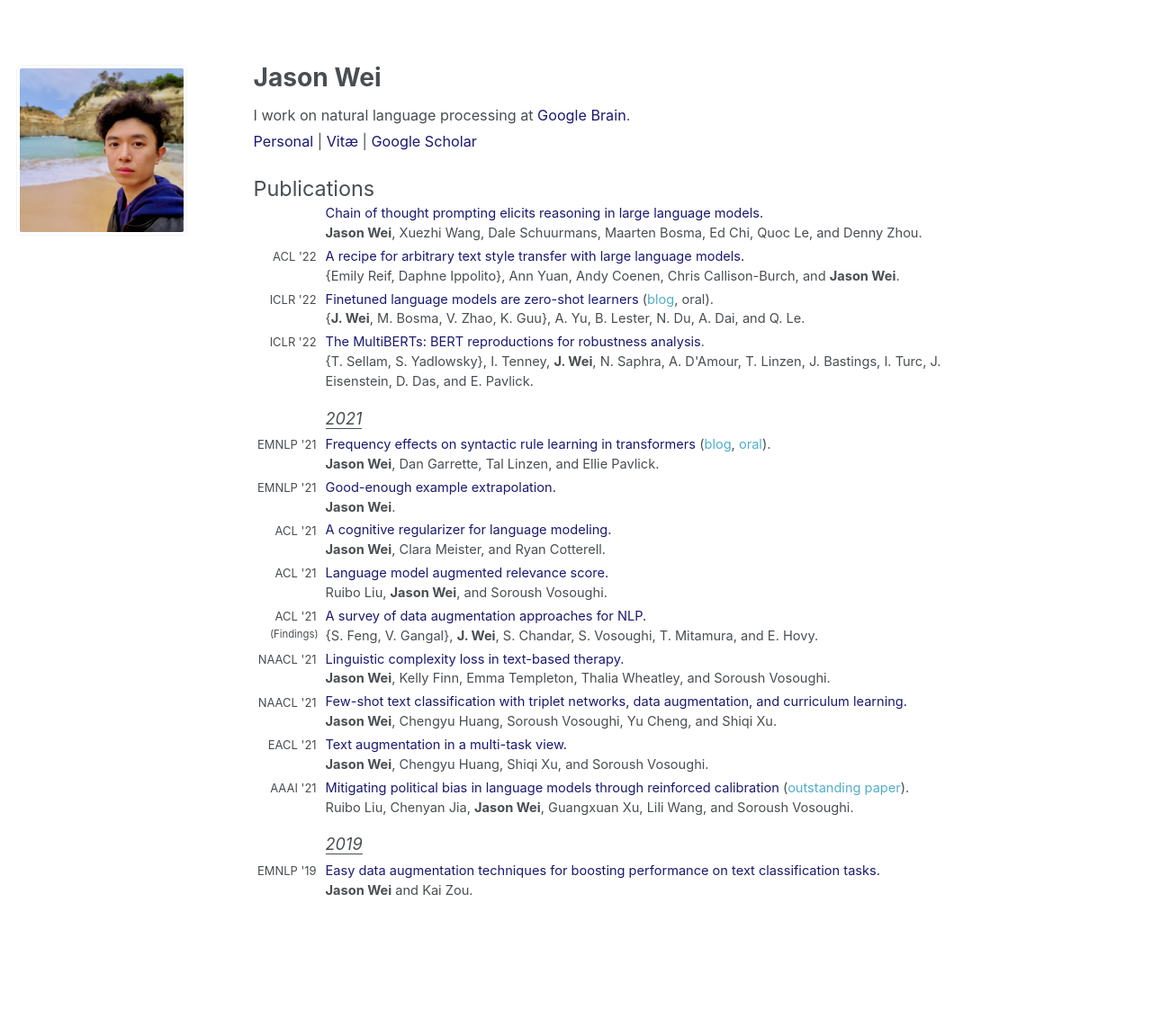
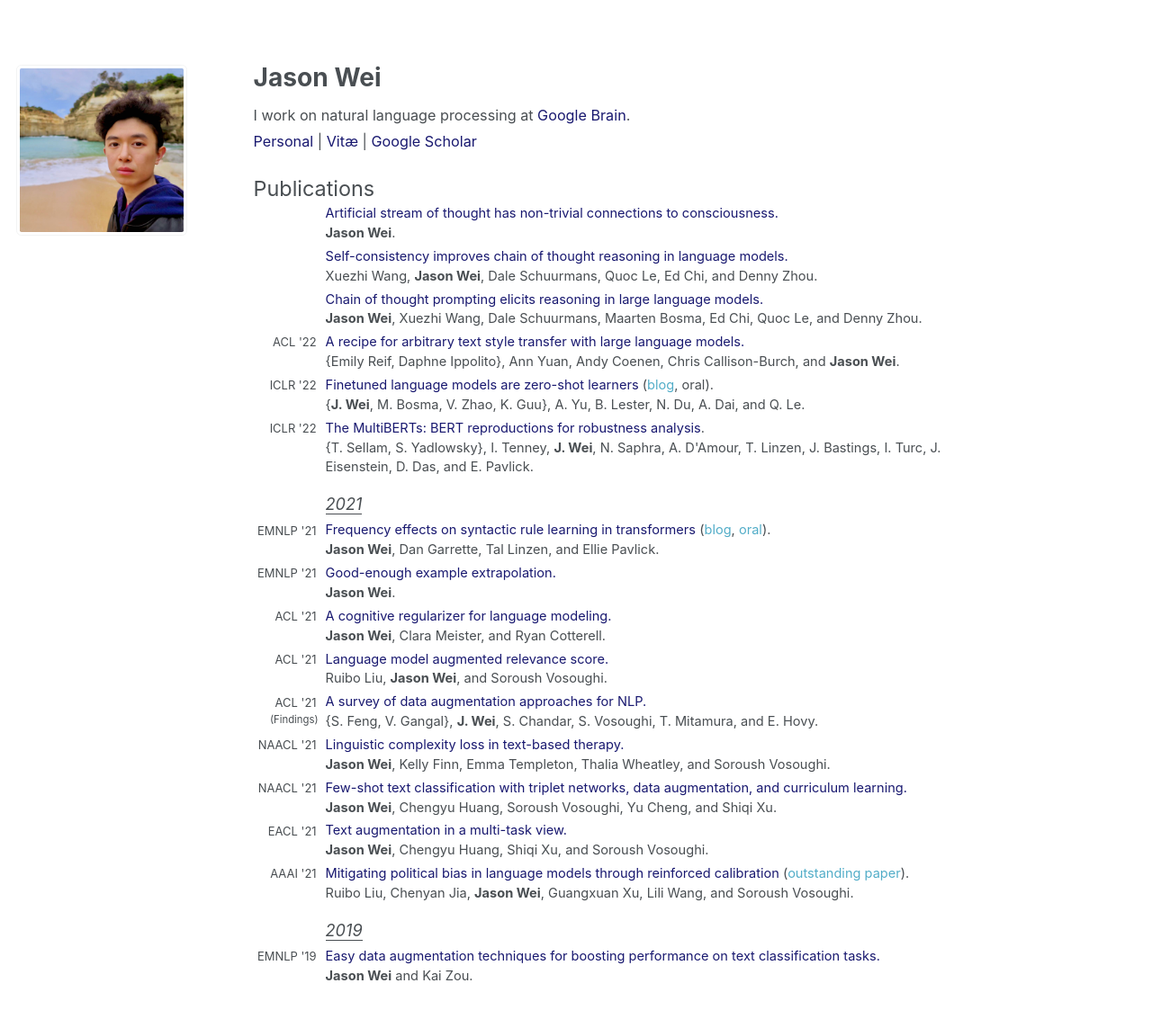
Before and after one commit to jasonwei20/jasonwei20.github.io, a Jekyll site: the page built from _pages/about.md, in a window 1280 px wide. Shown: the whole page at 90% size. Built offline with Jekyll 4.4.1, drawn with Linux system fonts in a browser that asks for light colours; before the commit the page ends 1048 px from its top, so only the background shows below that.

Commit message:
Update about.md

```diff
--- a/_pages/about.md
+++ b/_pages/about.md
@@ -30,6 +30,22 @@ I work on natural language processing at <a href="https://research.google/teams/
 
 <span style="font-size:1.3em">Publications</span>
 <table style="width:100%">
+  <tr>
+    <td style="width:80px; text-align:right; padding-right:10px; font-size:0.8em"> </td>
+    <td><a href="https://openreview.net/pdf?id=B3Gzjug-xzc" style="color:#191970" target="_blank">Artificial stream of thought has non-trivial connections to consciousness.</a></td>
+  </tr>
+  <tr>
+    <td></td>
+    <td style="padding-bottom:4px"><b>Jason Wei</b>.</td>
+  </tr>
+  <tr>
+    <td style="width:80px; text-align:right; padding-right:10px; font-size:0.8em"> </td>
+    <td><a href="https://arxiv.org/abs/2203.11171" style="color:#191970" target="_blank">Self-consistency improves chain of thought reasoning in language models.</a></td>
+  </tr>
+  <tr>
+    <td></td>
+    <td style="padding-bottom:4px">Xuezhi Wang, <b>Jason Wei</b>, Dale Schuurmans, Quoc Le, Ed Chi, and Denny Zhou.</td>
+  </tr>
   <tr>
     <td style="width:80px; text-align:right; padding-right:10px; font-size:0.8em"> </td>
     <td><a href="https://arxiv.org/abs/2201.11903" style="color:#191970" target="_blank">Chain of thought prompting elicits reasoning in large language models.</a></td>
```
